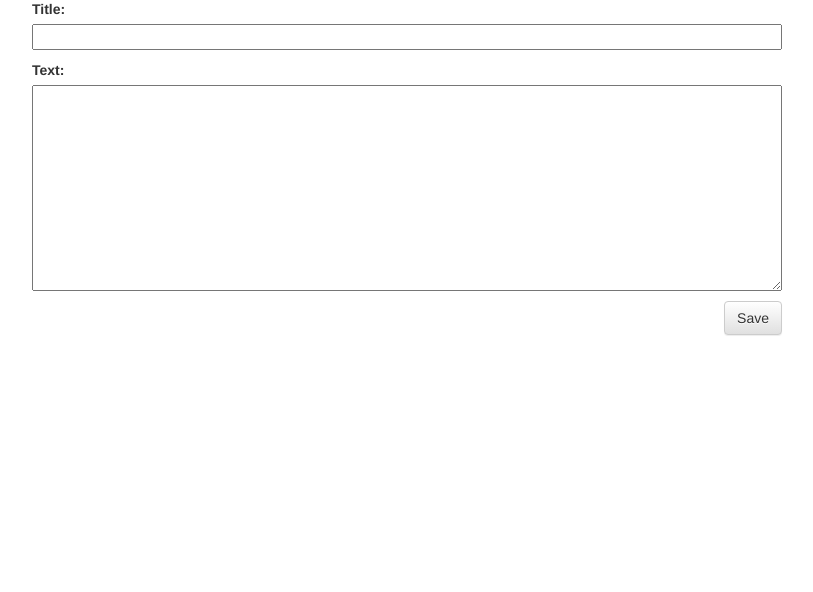
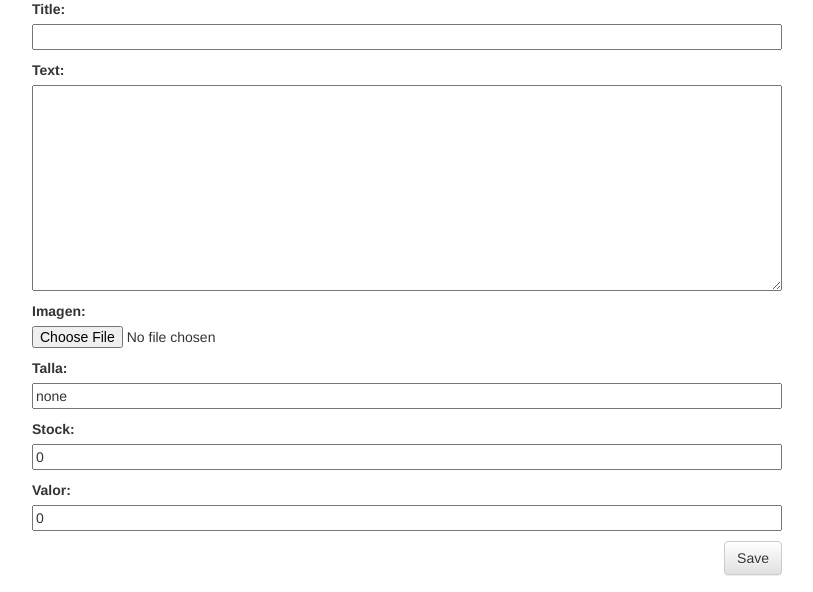
Before and after one commit to alexo1314/my-first-blog, a Django app: page /post/new in a window 1280 px wide. Shown: the part 208-800 px from the top of the page, without its empty margins (38-851 px from the left). Run offline with Django 3.2, Linux system fonts and the light colour scheme; some libraries are stand-ins or nearby versions.

Commit message:
archivo actualizados imagen

```diff
--- a/blog/forms.py
+++ b/blog/forms.py
@@ -6,4 +6,4 @@ class PostForm(forms.ModelForm):
 
     class Meta:
         model = Post
-        fields = ('title', 'text',)
+        fields = ('title', 'text', 'imagen', 'talla', 'stock', 'valor')
--- a/blog/models.py
+++ b/blog/models.py
@@ -5,7 +5,11 @@ from django.utils import timezone
 class Post(models.Model):
     author = models.ForeignKey('auth.User', on_delete=models.CASCADE)
     title = models.CharField(max_length=200)
+    imagen = models.ImageField(null=True, blank=True, upload_to='uploads/')
     text = models.TextField()
+    talla = models.CharField(max_length=10, default='none')
+    stock = models.IntegerField(default=0)
+    valor = models.IntegerField(default=0)
     created_date = models.DateTimeField(
             default=timezone.now)
     published_date = models.DateTimeField(
--- a/blog/urls.py
+++ b/blog/urls.py
@@ -1,9 +1,13 @@
 from django.urls import path
 from . import views
+####
+from django.conf import settings
+from django.conf.urls.static import static
 
 urlpatterns = [
     path('', views.post_list, name='post_list'),
     path('post/<int:pk>/', views.post_detail, name='post_detail'),
     path('post/new', views.post_new, name='post_new'),
     path('post/<int:pk>/edit/', views.post_edit, name='post_edit'),
+
 ]
```
Also changed, not shown: blog/templates/blog/post_list.html (+6 -2 lines), prueba1/settings.py (line endings or trailing spaces).
